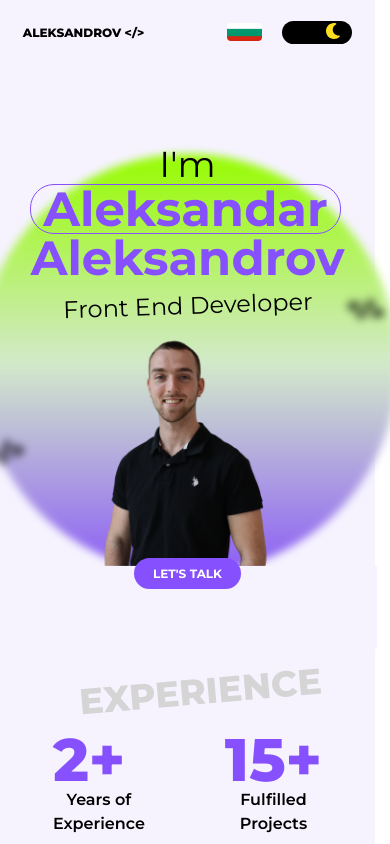
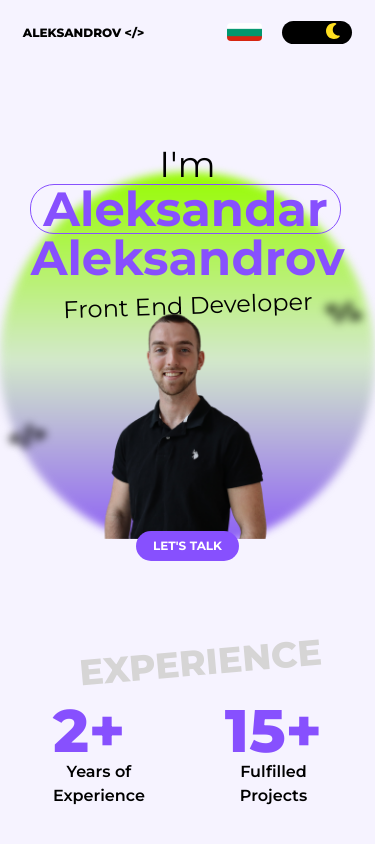
Before and after one commit to ada-designs/my-portfolio, a React (Vite) app: page / in a window 390 px wide. Shown: the top 844 px of the page. Built offline with nearby package versions, Linux system fonts and the light colour scheme.

Commit message:
circle fixed

```diff
--- a/src/components/Hero.jsx
+++ b/src/components/Hero.jsx
@@ -23,7 +23,7 @@ export default function Hero({ isEnglish }) {
           <div
             className="
               relative -mt-[40%] md:-mt-[20%] lg:-mt-[20%]
-              w-[420px] md:w-[560px] lg:w-[900px]
+              w-[375px] md:w-[560px] lg:w-[900px]
               aspect-square rounded-full
               flex justify-center items-end
             "
```
